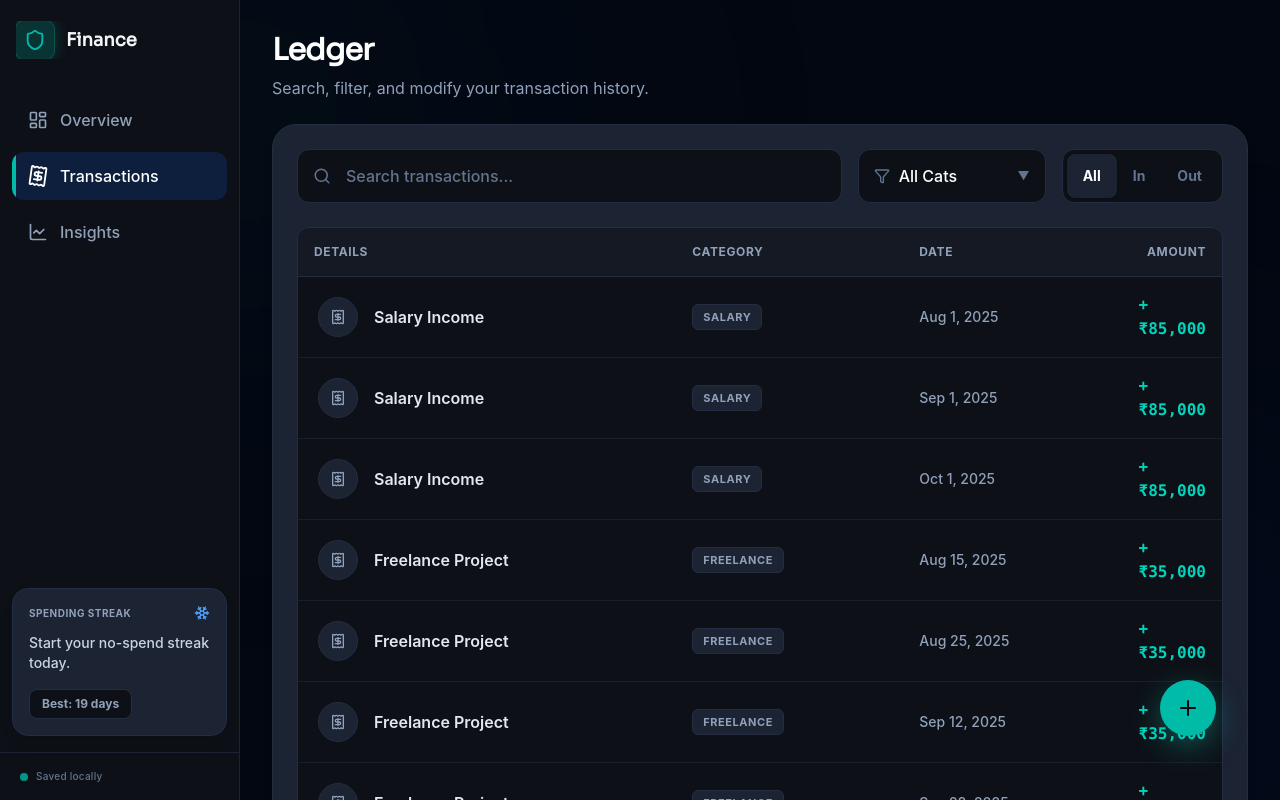
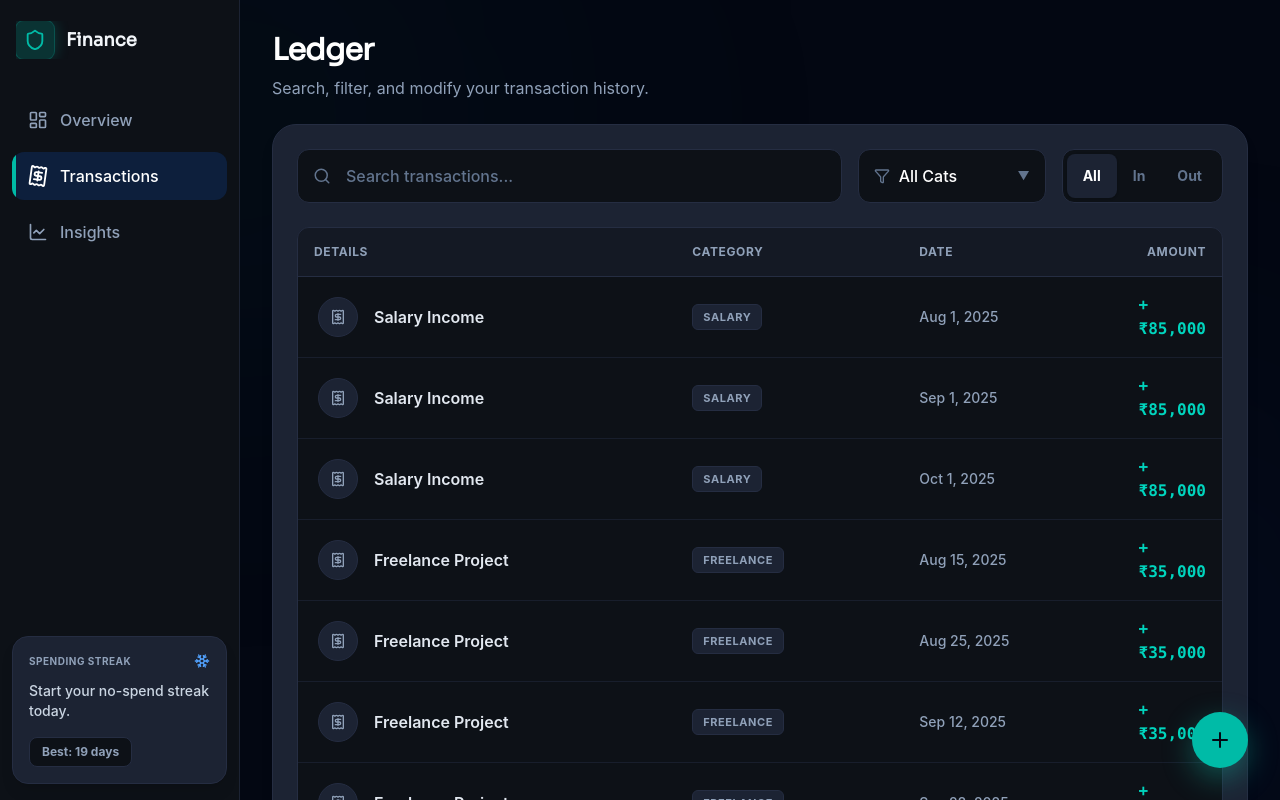
Before and after one commit to vansh-tambi/Zoryvn_FinanceDashboard, a React (Vite) app: page /transactions in a window 1280 px wide. Built offline with nearby package versions, Linux system fonts and the light colour scheme.

Commit message:
improved sidebar navigation, storage status tracking, and transactions page layout with updated project documentation.

```diff
--- a/src/components/Sidebar.jsx
+++ b/src/components/Sidebar.jsx
@@ -2,7 +2,7 @@ import React, { useState } from 'react';
 import { NavLink } from 'react-router-dom';
 import { LayoutDashboard, Receipt, LineChart, Shield } from 'lucide-react';
 import StreakCard from './StreakCard';
-import StorageStatusBadge from './StorageStatusBadge';
+
 import { motion, useReducedMotion } from 'framer-motion';
 
 const NavItem = ({ item }) => {
@@ -63,7 +63,6 @@ const Sidebar = () => {
         </nav>
 
         <div className="px-3 pb-4"><StreakCard /></div>
-        <div className="p-3 border-t border-[#1C2333]"><StorageStatusBadge /></div>
       </div>
 
       <div className="md:hidden fixed bottom-0 left-0 right-0 z-50 bg-[#0D1117]/95 backdrop-blur-md border-t border-[#1C2333] px-2 flex justify-around items-center h-[72px] pb-safe">
--- a/src/components/StorageStatusBadge.jsx
+++ b/src/components/StorageStatusBadge.jsx
@@ -1,42 +1,44 @@
-import React, { useState, useEffect } from 'react';
-import { useFinanceStore } from '../store/useFinanceStore';
-import { motion, AnimatePresence } from 'framer-motion';
+// import React, { useState, useEffect } from 'react';
+// import { useFinanceStore } from '../store/useFinanceStore';
+// import { motion, AnimatePresence } from 'framer-motion';
 
-const StorageStatusBadge = () => {
-    const transactions = useFinanceStore(state => state.transactions);
-    const [status, setStatus] = useState('Saved locally');
+// const StorageStatusBadge = () => {
+//     const transactions = useFinanceStore(state => state.transactions);
+//     const [isSaving, setIsSaving] = useState(false);
 
-    useEffect(() => {
-        if (transactions.length === 0) return;
-        setStatus('Saving...');
-        const timer = setTimeout(() => setStatus('Saved locally'), 800);
-        return () => clearTimeout(timer);
-    }, [transactions]);
+//     useEffect(() => {
+//         if (transactions.length === 0) return;
+//         setIsSaving(true);
+//         const timer = setTimeout(() => setIsSaving(false), 800);
+//         return () => clearTimeout(timer);
+//     }, [transactions]);
 
-    const hasKey = !!localStorage.getItem('finance-store');
-    if (!hasKey && transactions.length === 0) return null;
+//     const hasKey = !!localStorage.getItem('finance-store');
+//     if (!hasKey && transactions.length === 0) return null;
 
-    return (
-        <div className="flex items-center gap-2 px-2 py-1 select-none">
-            <span className="relative flex h-2 w-2 shrink-0">
-                {status === 'Saving...' && <span className="animate-ping absolute inline-flex h-full w-full rounded-full bg-teal-400 opacity-75" />}
-                <span className={`relative inline-flex rounded-full h-2 w-2 ${status === 'Saving...' ? 'bg-teal-400' : 'bg-teal-600'}`} />
-            </span>
-            <span className="text-[10px] text-slate-500 font-medium tracking-wide">
-                <AnimatePresence mode="wait">
-                    <motion.span
-                        key={status}
-                        initial={{ opacity: 0, y: 2 }}
-                        animate={{ opacity: 1, y: 0 }}
-                        exit={{ opacity: 0, y: -2 }}
-                        transition={{ duration: 0.2 }}
-                        className="block"
-                    >
-                        {status}
-                    </motion.span>
-                </AnimatePresence>
-            </span>
-        </div>
-    );
-};
-export default StorageStatusBadge;
+//     return (
+//         <div className="flex items-center gap-2 px-2 py-1 select-none h-6">
+//             {/* <span className="relative flex h-2 w-2 shrink-0">
+//                 {isSaving && <span className="animate-ping absolute inline-flex h-full w-full rounded-full bg-teal-400 opacity-75" />}
+//                 <span className={`relative inline-flex rounded-full h-2 w-2 ${isSaving ? 'bg-teal-400' : 'bg-teal-600'}`} />
+//             </span> */}
+//             {/* <span className="text-[10px] text-slate-500 font-medium tracking-wide flex items-center">
+//                 <AnimatePresence mode="wait">
+//                     {isSaving && (
+//                         <motion.span
+//                             key="saving-text"
+//                             initial={{ opacity: 0, x: -4 }}
+//                             animate={{ opacity: 1, x: 0 }}
+//                             exit={{ opacity: 0, x: -4 }}
+//                             transition={{ duration: 0.2 }}
+//                             className="block"
+//                         >
+//                             Saving...
+//                         </motion.span>
+//                     )}
+//                 </AnimatePresence>
+//             </span> */}
+//         </div>
+//     );
+// };
+// export default StorageStatusBadge;
--- a/src/pages/TransactionsPage.jsx
+++ b/src/pages/TransactionsPage.jsx
@@ -1,4 +1,5 @@
 import React, { useState, useMemo } from 'react';
+import { createPortal } from 'react-dom';
 import { motion, AnimatePresence, useReducedMotion } from 'framer-motion';
 import { useFinanceStore } from '../store/useFinanceStore';
 import { Plus, Search, Filter, Receipt, LayoutTemplate } from 'lucide-react';
@@ -38,7 +39,7 @@ const AddTransactionModal = ({ isOpen, onClose }) => {
         onClose();
     };
 
-    return (
+    const modalContent = (
         <AnimatePresence>
             {isOpen && (
                 <motion.div
@@ -130,6 +131,7 @@ const AddTransactionModal = ({ isOpen, onClose }) => {
             )}
         </AnimatePresence>
     );
+    return createPortal(modalContent, document.body);
 };
 
 const TransactionsPage = () => {
@@ -274,13 +276,16 @@ const TransactionsPage = () => {
                 </div>
             </div>
 
-            <motion.button
-                whileTap={!shouldReduceMotion ? { scale: 0.97 } : {}} transition={{ type: "spring", stiffness: 400, damping: 17 }}
-                onClick={() => setIsModalOpen(true)}
-                className="fixed bottom-24 md:bottom-8 right-6 md:right-8 w-14 h-14 bg-teal-500 rounded-full flex items-center justify-center text-[#030712] shadow-[0_10px_30px_rgba(20,184,166,0.4)] hover:shadow-[0_0_20px_rgba(0,217,163,0.3)] hover:brightness-110 transition-all z-40 group"
-            >
-                <Plus size={24} className="group-hover:rotate-90 transition-transform duration-300" />
-            </motion.button>
+            {createPortal(
+                <motion.button
+                    whileTap={!shouldReduceMotion ? { scale: 0.97 } : {}} transition={{ type: "spring", stiffness: 400, damping: 17 }}
+                    onClick={() => setIsModalOpen(true)}
+                    className="fixed bottom-24 md:bottom-8 right-6 md:right-8 w-14 h-14 bg-teal-500 rounded-full flex items-center justify-center text-[#030712] shadow-[0_10px_30px_rgba(20,184,166,0.4)] hover:shadow-[0_0_20px_rgba(0,217,163,0.3)] hover:brightness-110 transition-all z-[100] group"
+                >
+                    <Plus size={24} className="group-hover:rotate-90 transition-transform duration-300" />
+                </motion.button>,
+                document.body
+            )}
 
             <AddTransactionModal isOpen={isModalOpen} onClose={() => setIsModalOpen(false)} />
         </div>
```
Also changed, not shown: 1 other file (tests, documents, lock files or other folders).
